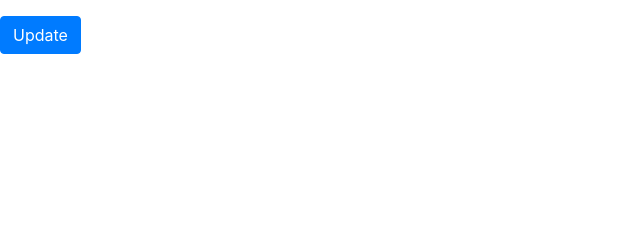
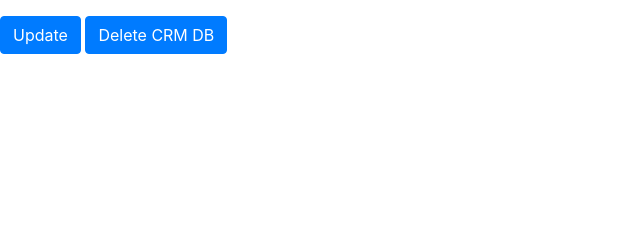
Before and after one commit to ursi-2020/business-intelligence, a Django app: template application/djangoapp/templates/crm.html in a window 1280 px wide. Shown: the part 189-429 px from the top of the page, without its empty margins (0-640 px from the left). Run offline with Django 3.2, Linux system fonts and the light colour scheme; the template is opened without the code that fills it, so the values that code supplies are empty; parts of the project's set-up code (start-up, migrations or seed data) failed here and were passed over; some libraries are stand-ins or nearby versions.

Commit message:
[MISC] Ajout du bouton pour delete.

```diff
--- a/application/djangoapp/templates/crm.html
+++ b/application/djangoapp/templates/crm.html
@@ -27,4 +27,5 @@
 		</table>
 	 </div>
 	<a class="btn btn-primary" href="{% url 'business-intelligence:get_crm'%}">Update</a>
+    <a class="btn btn-primary" href="{% url 'business-intelligence:delete_crm'%}">Delete CRM DB</a>
 {% endblock %}
--- a/application/djangoapp/templates/index.html
+++ b/application/djangoapp/templates/index.html
@@ -9,12 +9,14 @@
 		<!-- Bootstrap CSS -->
 		<link rel="stylesheet" href="https://stackpath.bootstrapcdn.com/bootstrap/4.3.1/css/bootstrap.min.css" integrity="sha384-ggOyR0iXCbMQv3Xipma34MD+dH/1fQ784/j6cY/iJTQUOhcWr7x9JvoRxT2MZw1T" crossorigin="anonymous">
 
-		<title>Business Intelligence</title>
+        <link href="https://cdnjs.cloudflare.com/ajax/libs/datatables/1.10.12/css/dataTables.bootstrap.min.css" rel="stylesheet"/>
+
+        <title>Business Intelligence</title>
 	</head>
 	<body>
 		<nav class="navbar navbar-dark bg-dark">
 			<!-- Navbar content -->
-			<a class="navbar-brand" href="#">Business Intelligence</a>
+			<a class="navbar-brand" href="{% url 'business-intelligence:index'%}">Business Intelligence</a>
 		</nav>
 		<div>
 			<ul class="navbar-nav">
@@ -36,5 +38,8 @@
 		<script src="https://code.jquery.com/jquery-3.3.1.slim.min.js" integrity="sha384-q8i/X+965DzO0rT7abK41JStQIAqVgRVzpbzo5smXKp4YfRvH+8abtTE1Pi6jizo" crossorigin="anonymous"></script>
 		<script src="https://cdnjs.cloudflare.com/ajax/libs/popper.js/1.14.7/umd/popper.min.js" integrity="sha384-UO2eT0CpHqdSJQ6hJty5KVphtPhzWj9WO1clHTMGa3JDZwrnQq4sF86dIHNDz0W1" crossorigin="anonymous"></script>
 		<script src="https://stackpath.bootstrapcdn.com/bootstrap/4.3.1/js/bootstrap.min.js" integrity="sha384-JjSmVgyd0p3pXB1rRibZUAYoIIy6OrQ6VrjIEaFf/nJGzIxFDsf4x0xIM+B07jRM" crossorigin="anonymous"></script>
-	</body>
+
+        <script type="text/javascript" src="https://cdn.datatables.net/1.10.19/js/jquery.dataTables.min.js"/>
+        <script type="text/javascript" src="https://cdn.datatables.net/1.10.19/js/dataTables.bootstrap.min.js"/>
+    </body>
 </html>
--- a/application/djangoapp/urls.py
+++ b/application/djangoapp/urls.py
@@ -10,5 +10,7 @@ urlpatterns = [
     path('catalogue_produit', views.catalogue_produit, name='catalogue_produit'),
     path('crm', views.crm, name='crm'),
     path('get_catalogue', views.get_catalogue, name='get_catalogue'),
-    path('get_crm', views.get_crm, name='get_crm')
+    path('get_crm', views.get_crm, name='get_crm'),
+    path('delete_catalogue_produit', views.delete_catalogue_produit, name='delete_catalogue_produit'),
+    path('delete_crm', views.delete_crm, name='delete_crm')
 ]
```
Also changed, not shown: application/djangoapp/templates/catalogue_produit.html (+9 -2 lines), application/djangoapp/views.py (+8 -0 lines), 1 other file.
